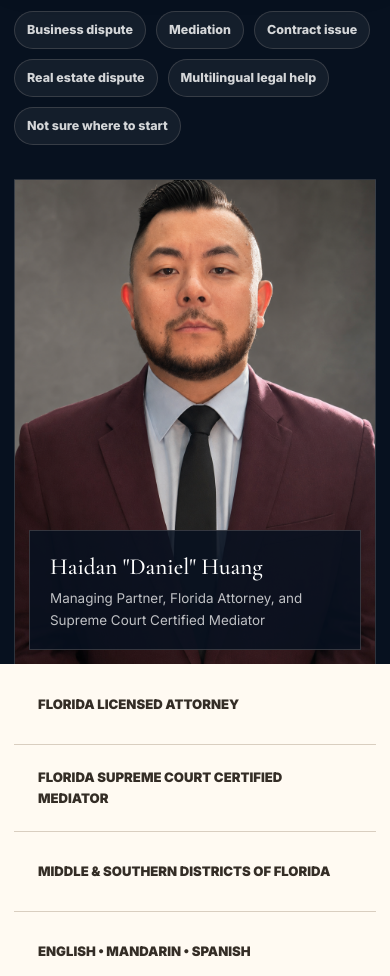
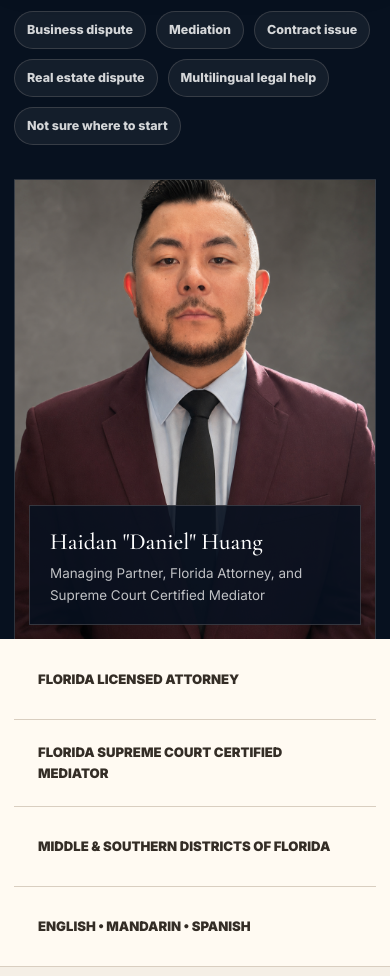
Before and after one commit to joel2020/huanglawfl.com, a Next.js app: page / in a window 390 px wide. Shown: the part 880-1856 px from the top of the page. Built offline with nearby package versions, Linux system fonts and the light colour scheme; no server answers.

Commit message:
Anchor homepage portrait crop

```diff
--- a/app/globals.css
+++ b/app/globals.css
@@ -274,9 +274,12 @@ h3 { font-size: 1.62rem; }
 }
 
 .hero-portrait img {
+  position: absolute;
+  left: 0;
+  right: 0;
+  bottom: 0;
   width: 100%;
-  height: 780px;
-  margin-top: -70px;
+  height: 790px;
   object-fit: cover;
   object-position: center top;
 }
@@ -1063,10 +1066,10 @@ h3 { font-size: 1.62rem; }
   }
   .hero-copy { padding: 64px 0 34px; }
   .hero-portrait {
-    min-height: auto;
+    min-height: 560px;
     border-top: 1px solid rgba(217, 206, 192, .16);
   }
-  .hero-portrait img { height: 640px; margin-top: -54px; }
+  .hero-portrait img { height: 620px; }
   h1 { font-size: 3.72rem; }
   h2 { font-size: 2.82rem; }
   .attorney-section { padding-bottom: 78px; }
@@ -1092,7 +1095,8 @@ h3 { font-size: 1.62rem; }
   h2 { font-size: 2.35rem; }
   h3 { font-size: 1.42rem; }
   .hero-copy { padding-top: 48px; }
-  .hero-portrait img { height: 530px; margin-top: -46px; }
+  .hero-portrait { min-height: 460px; }
+  .hero-portrait img { height: 510px; }
   .portrait-caption {
     right: 14px;
     bottom: 14px;
```
